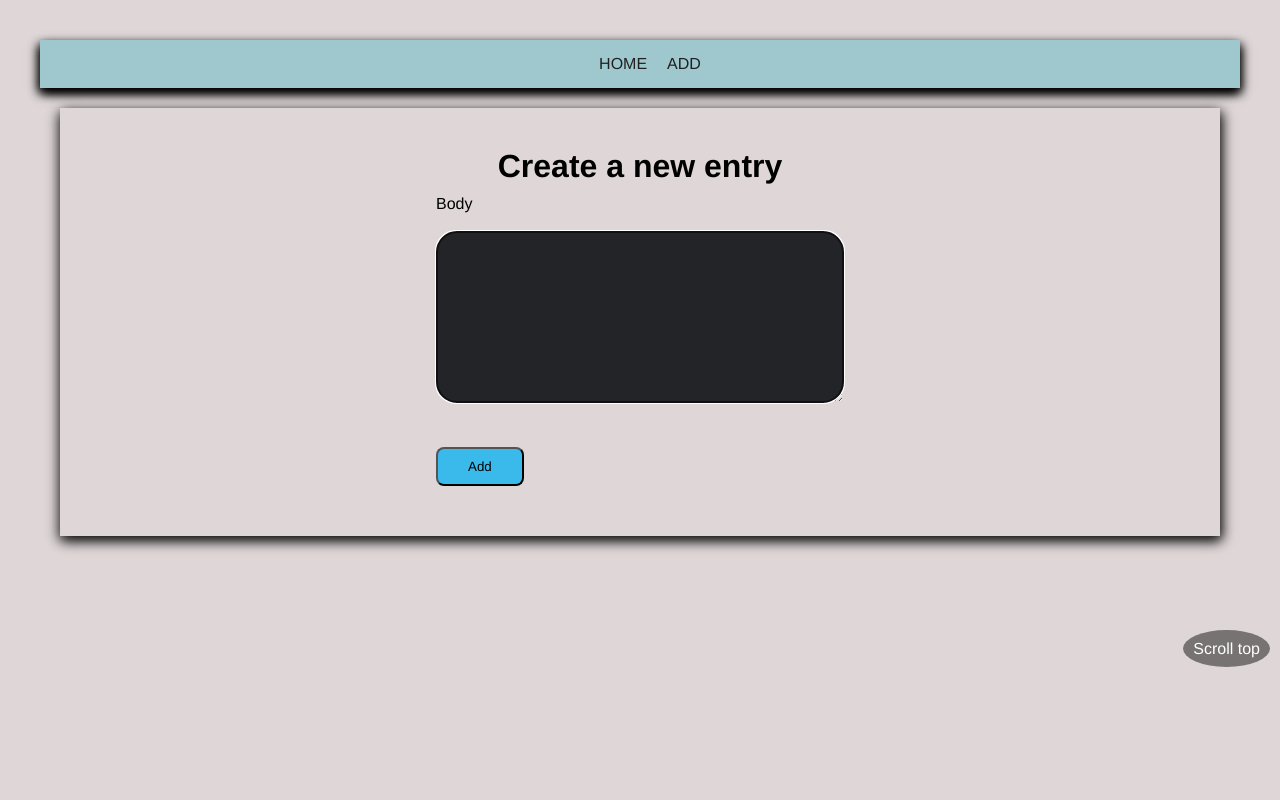
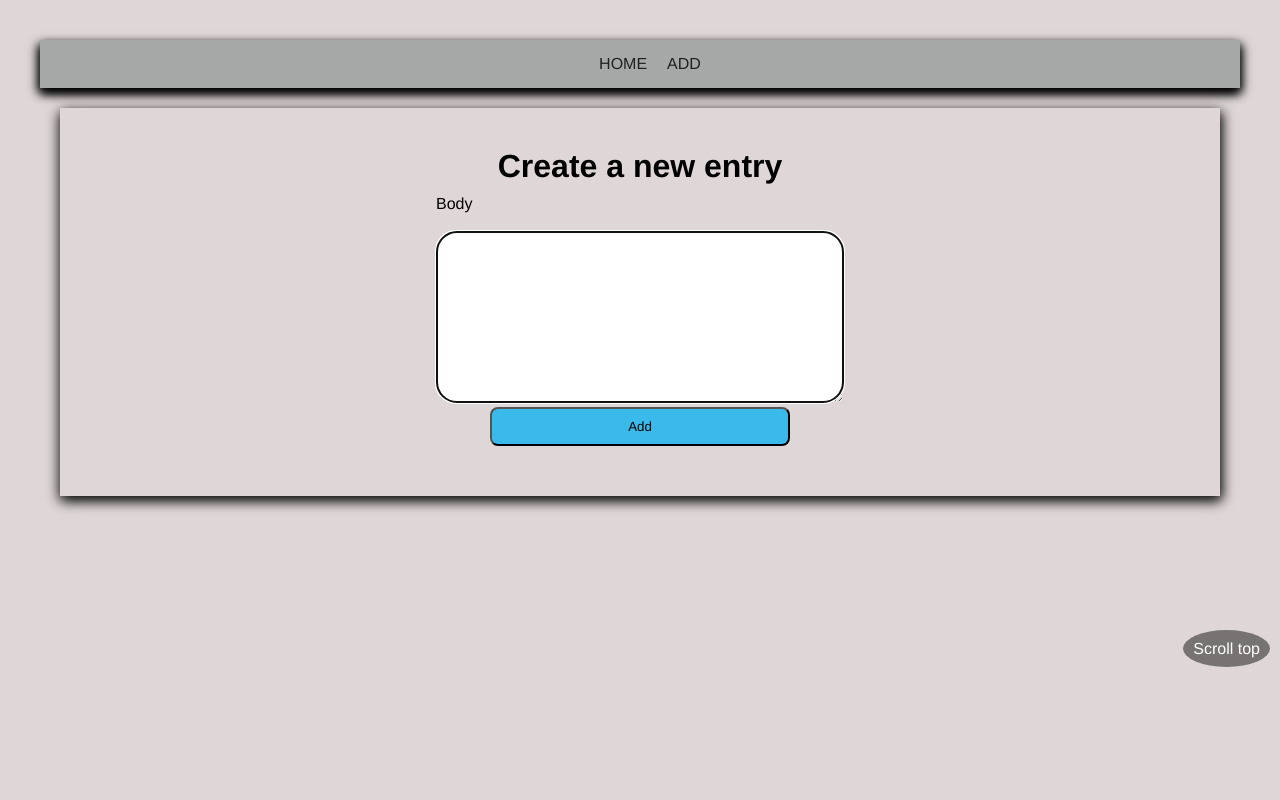
Before and after one commit to forinda/python_flask_simple_todo, a Flask app: page /add in a window 1280 px wide. Run offline with Flask 2, Linux system fonts and the light colour scheme.

Commit message:
Changed colors on the form textarea field

```diff
--- a/run.py
+++ b/run.py
@@ -1,4 +1,4 @@
 from todo import app
 
 if __name__ == "__main__":
-    app.run(debug=True)
+    app.run()
--- a/todo/__init__.py
+++ b/todo/__init__.py
@@ -12,8 +12,9 @@ app = Flask(__name__)
 db = SQLAlchemy(app)
 # app.config.from_json(config.conf)
 app.config["SQLALCHEMY_DATABASE_URI"]="sqlite:///app/app.db"
-app.config["SQLALCHEMY_TRACK_MODIFICATIONS"]=False
+app.config["SQLALCHEMY_TRACK_MODIFICATIONS"]=True
 app.config["SECRET_KEY"] = token_hex(20)
+app.config['DEBUG']=True
 
 
 from todo import routes
--- a/todo/config.py
+++ b/todo/config.py
@@ -3,7 +3,7 @@ config = {
     "SQLALCHEMY_DATABASE_URI":"sqlite:///app/app.db",
     "SQLALCHEMY_TRACK_MODIFICATIONS": True,
     "SECRET_KEY":"2D3333K-0KJF-F22#@@@@@@@@",
-    "FLASK_DEBUG": True,
+    "DEBUG": True,
 }
 
 conf = jsonify(config)
--- a/todo/static/css/main.css
+++ b/todo/static/css/main.css
@@ -68,7 +68,7 @@ td a.add{
 
 nav{
     height: 3rem;
-    background-color:#9fc7ce;
+    background-color:#a6a8a8;
     /* position: fixed; */
     width: 100%;
     padding: 10px;
@@ -134,15 +134,16 @@ form input{
 textarea{
     padding: 10px;
     border-radius: 20px;
-    color: #33c9f7;
-    background-color: #222427;
+    color: #000000;
+    background-color: #ffffff;
 }
 
 [type="submit"]{
     padding: 10px 30px;
     border-radius: 8px;
     background-color: #3ab9eb;
-    margin-top: 40px;
+    margin: auto;
+    width: 300px;
 }
 .msg-success{
     color: #295e27;
--- a/todo/templates/index.html
+++ b/todo/templates/index.html
@@ -17,8 +17,8 @@ content %}
 
       <td>{{todo.time}}</td>
       <td>
-        <a href="/update/{{todo.id}}" class="add">Update</a>
-        <a href="/delete/{{todo.id}}" class="del">Delete</a>
+        <a href="{{url_for('update',id=todo.id)}}" class="add">Update</a>
+        <a href="{{url_for('delete', id=todo.id)}}" class="del">Delete</a>
       </td>
     </ol>
   </tr>
--- a/todo/templates/update.html
+++ b/todo/templates/update.html
@@ -5,7 +5,7 @@
         {{ form.hidden_tag() }}
         <p>
             {{form.body.label}}
-            {{form.body( cols=50, rows=10)}}  <br>
+            {{form.body( cols=50, rows=10, autofocus=True)}}  <br>
             {% for err in form.body.errors %}
                 {% if err %}
                     <span style="color:red; margin-top:20px;">{{err}}</span>
```
Also changed, not shown: todo/app/app.db.
